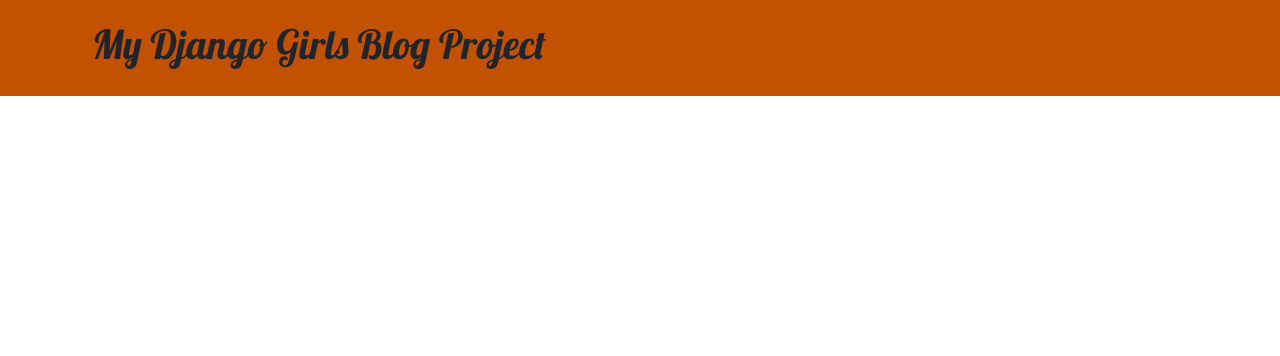
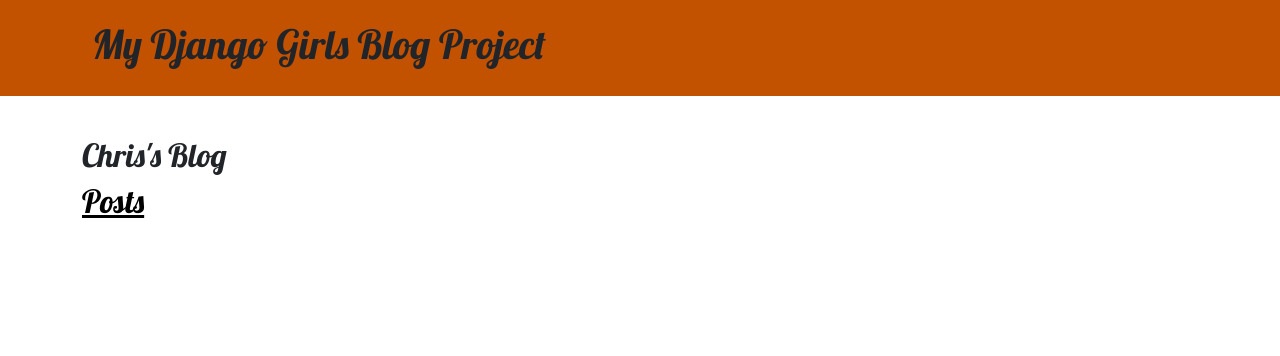
Before and after one commit to MagnusLightwod/projects-personal-25, a Django app: page / in a window 1280 px wide. Shown: the top 356 px of the page. Run offline with Django 5.2, Linux system fonts and the light colour scheme; data that the repository does not hold is empty.

Commit message:
made a home page

```diff
--- a/blog/static/css/blog.css
+++ b/blog/static/css/blog.css
@@ -8,7 +8,24 @@
     padding: 20px 20px 20px 40px;
 }
 
-.page-heaer h1,
+.home-page-header {
+    background-color: #00c220;
+    margin-top: 0;
+    margin-bottom: 40px;
+    padding: 20px 20px 20px 40px;
+
+}
+
+.home-page-header h1,
+.home-page-header a,
+.home-page-header a:visited,
+.home-page-header a:active {
+    color: #ffffff;
+    font-size: 60pt;
+    text-decoration: none;
+
+}
+.page-header h1,
 .page-header h1 a,
 .page-header h1 a:visisted,
 .page-header h1 a:active {
--- a/blog/templates/blog/base.html
+++ b/blog/templates/blog/base.html
@@ -17,7 +17,7 @@
         <header class="page-header">
             <div class="container">
                 <!-- Container auto centers -->
-                <h1><orange_title href="/"> My Django Girls Blog Project</a></hr1>
+                <h1><orange_title href="/"> My Django Girls Blog Project</a></h1>
             </div>
         </header>
 
@@ -32,3 +32,7 @@
 
     </body>
 </html>
+
+
+<!-- I want a home page that just says chris's blog at the top.
+ Under it a link to BLOG posts and link to the base -->
--- /dev/null
+++ b/blog/templates/blog/home.html
@@ -0,0 +1,10 @@
+<!DOCTYPE html>
+
+{% extends 'blog/base.html' %}
+
+{% block content %}
+    <article class="post">
+        <h2>Chris's Blog</h2>
+        <h2><a href="{% url 'post_list' %}">Posts</a></h2>
+    </article>
+{% endblock %}
--- a/blog/urls.py
+++ b/blog/urls.py
@@ -3,10 +3,12 @@
 from . import views
 
 urlpatterns = [
-    path('', views.post_list, name='post_list'),
-    # blank '' basically means default or home path.
-    # should go here is you go to 127.0.0.1:8000
+    path('', views.home, name='home'),
 
-    # url pattern for post/post identifer
-    path('post/<int:pk>/', views.post_detail, name='post_detail')
+    # Posts listing moved to /posts/
+    path('posts/', views.post_list, name='post_list'),
+
+    # url pattern for post/post identifier
+    path('post/<int:pk>/', views.post_detail, name='post_detail'),
+   # path ('', views.post_list, name='post_list'),
 ]
--- a/blog/views.py
+++ b/blog/views.py
@@ -13,3 +13,8 @@
 def post_detail(request, pk):
     post = get_object_or_404(Post, pk=pk)
     return render(request, 'blog/post_detail.html', {'post': post})
+
+
+def home(request):
+    """Simple home page that links to the posts list."""
+    return render(request, 'blog/home.html')
```
Also changed, not shown: mysite/urls.py (line endings or trailing spaces).
